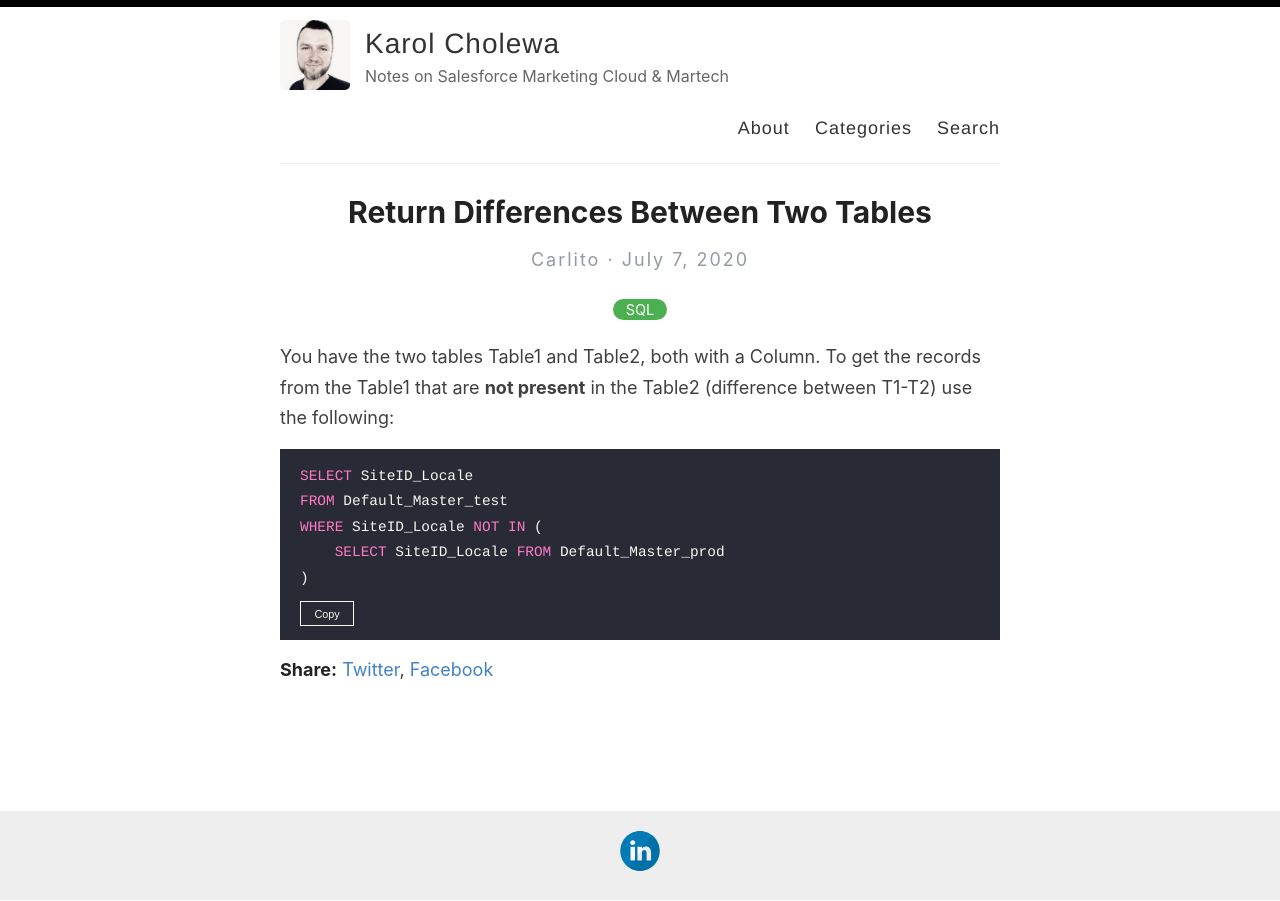
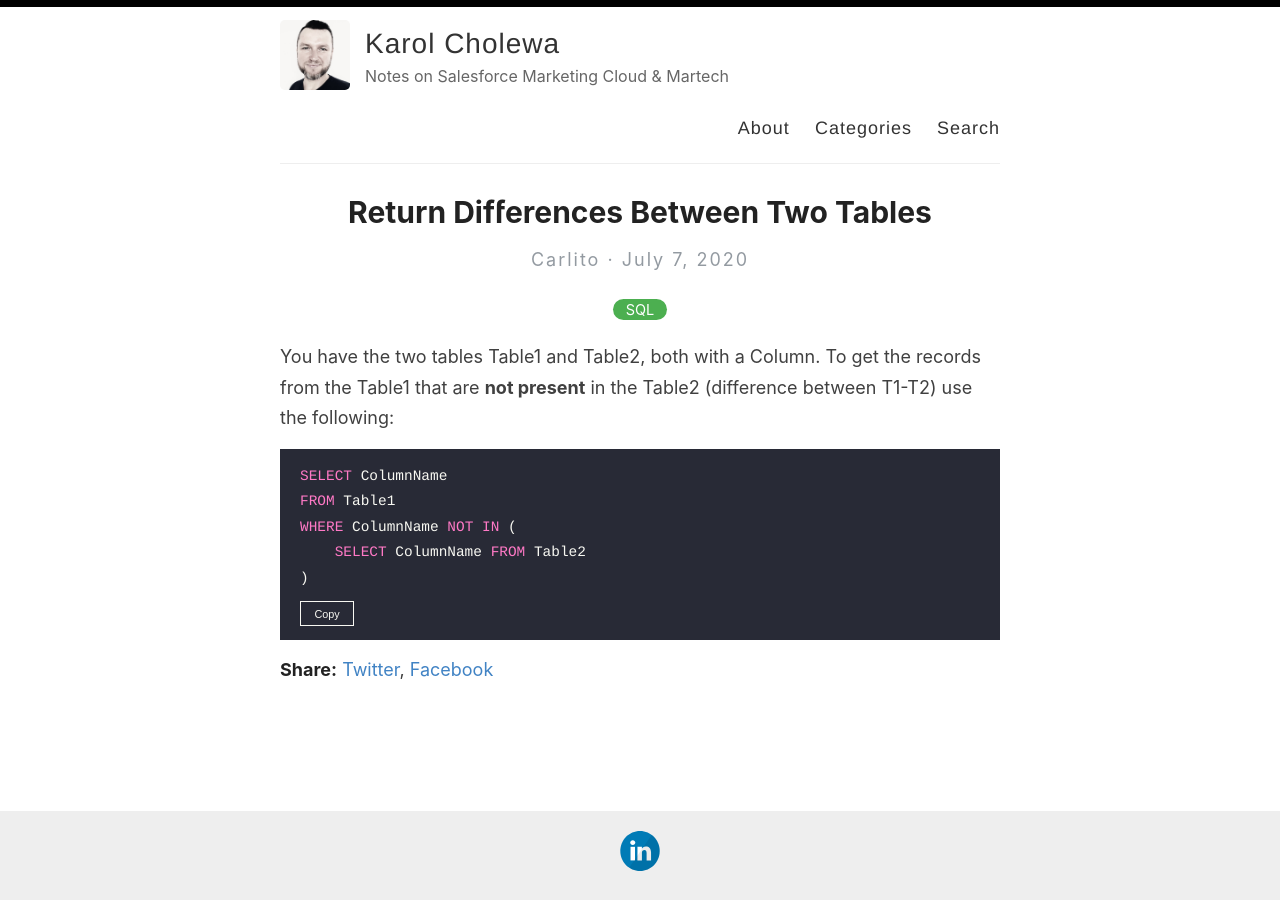
Before and after one commit to karolcholewa/blog, a Jekyll site: the page built from _posts/2020-07-07-differences-between-tables.md, in a window 1280 px wide. Built offline with Jekyll 4.4.1, drawn with Linux system fonts in a browser that asks for light colours.

````diff
--- a/_posts/2020-07-07-differences-between-tables.md
+++ b/_posts/2020-07-07-differences-between-tables.md
@@ -7,9 +7,9 @@ You have the two tables Table1 and Table2, both with a Column. To get the record
 
 
 ```sql
-SELECT SiteID_Locale
-FROM Default_Master_test
-WHERE SiteID_Locale NOT IN (
-    SELECT SiteID_Locale FROM Default_Master_prod
+SELECT ColumnName
+FROM Table1
+WHERE ColumnName NOT IN (
+    SELECT ColumnName FROM Table2
 )
 ```
````
